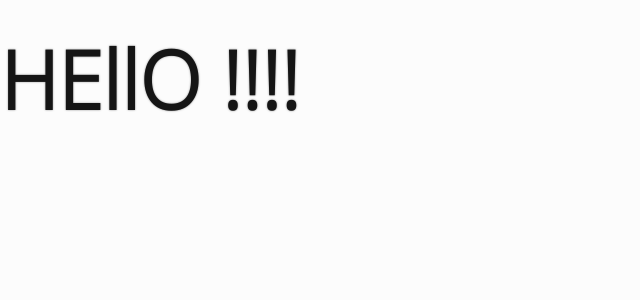
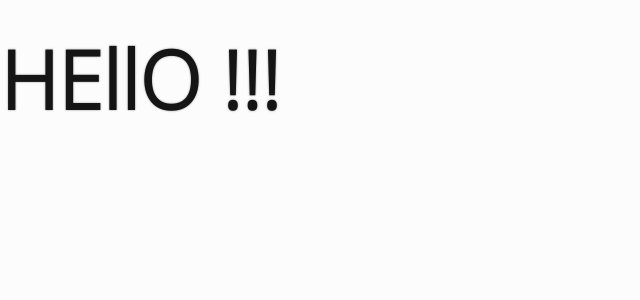
Before and after one commit to paralelod/d-slides, a Jekyll site: the page built from about/_posts/2014-1-1-1-hello.md, in a window 1280 px wide. Shown: the top 300 px of the page, without its empty margins (0-640 px from the left). Built offline with Jekyll 4.4.1, drawn with Linux system fonts in a browser that asks for light colours.

Commit message:
init gh-pages

```diff
--- a/about/_posts/2014-1-1-1-hello.md
+++ b/about/_posts/2014-1-1-1-hello.md
@@ -4,4 +4,4 @@ title: ""
 ---
 
 
-# HEllO !!!!
+# HEllO !!!
```
